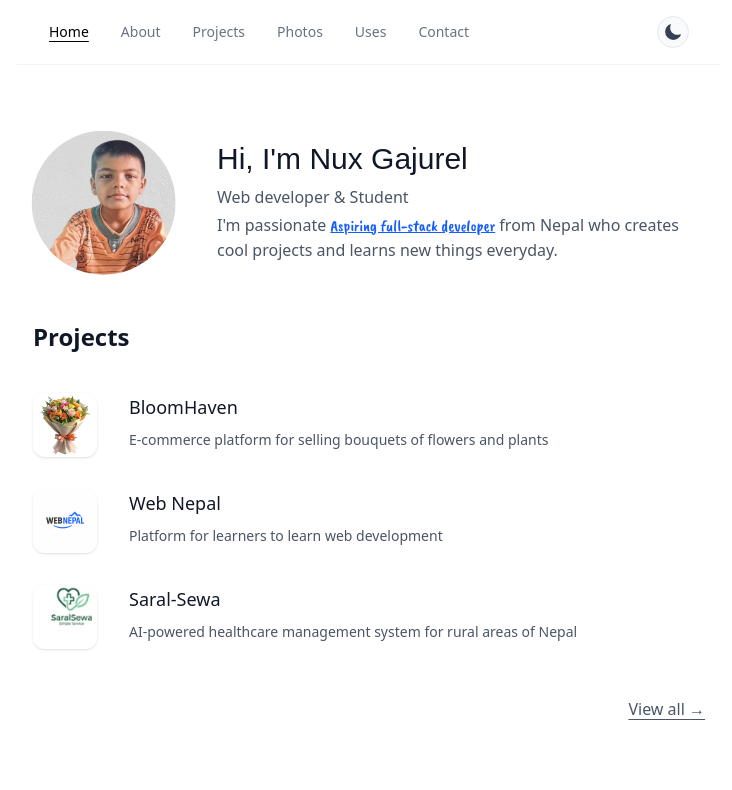
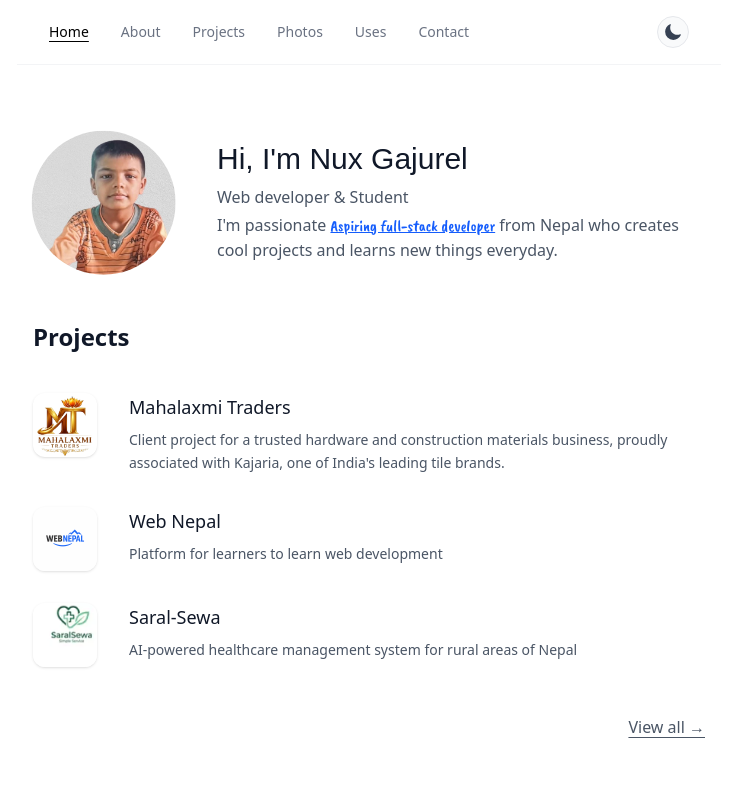
Before and after one commit to NuxGajurel/Portfolio, a Next.js app: page / in a window 1280 px wide. Shown: the top 790 px of the page, without its empty margins (271-1003 px from the left). Built offline with nearby package versions, Linux system fonts and the light colour scheme; a web font is replaced by a local one.

Commit message:
Project update

```diff
--- a/app/page.tsx
+++ b/app/page.tsx
@@ -34,12 +34,12 @@ const photos = [
 
 const projects = [
   {
-    name: "BloomHaven",
-    description:
-      "E-commerce platform for selling bouquets of flowers and plants",
-    icon: "/store1.png",
-    url: "https://bloomhaven.vercel.app/",
+    name: "Mahalaxmi Traders",
+    description: "Client project for a trusted hardware and construction materials business, proudly associated with Kajaria, one of India's leading tile brands.",
+    icon: "/maha.png",
+    url: "https://mahalaxmitraders.com/",
   },
+
   {
     name: "Web Nepal",
     description: "Platform for learners to learn web development",
@@ -127,6 +127,8 @@ export default function Home() {
             </div>
           </div>
         </div> */}
+        {/* Recent client project */}
+
 
         {/* Projects */}
         <div className="mt-12">
@@ -179,11 +181,10 @@ export default function Home() {
                 onMouseEnter={() => setActive("left")}
                 onClick={() => setActive("left")}
                 className={`absolute left-2 sm:left-0 top-8 sm:top-10 p-2 bg-white dark:bg-gray-900 rounded-xl shadow-xl dark:shadow-none border border-transparent dark:border-gray-800 cursor-pointer transition-all duration-500
-                ${
-                  active === "left"
+                ${active === "left"
                     ? "z-30 scale-105"
                     : "z-10 grayscale brightness-75 contrast-75 opacity-60 blur-[1px]"
-                }`}
+                  }`}
               >
                 <div className="relative w-[140px] h-[180px] sm:w-[220px] sm:h-[280px] rounded-lg overflow-hidden">
                   <Image
@@ -201,11 +202,10 @@ export default function Home() {
                 onMouseEnter={() => setActive("right")}
                 onClick={() => setActive("right")}
                 className={`absolute right-2 sm:right-0 top-8 sm:top-10 p-2 bg-white dark:bg-gray-900 rounded-xl shadow-xl dark:shadow-none border border-transparent dark:border-gray-800 cursor-pointer transition-all duration-500
-                ${
-                  active === "right"
+                ${active === "right"
                     ? "z-30 scale-105"
                     : "z-10 grayscale brightness-75 contrast-75 opacity-60 blur-[1px]"
-                }`}
+                  }`}
               >
                 <div className="relative w-[140px] h-[180px] sm:w-[220px] sm:h-[280px] rounded-lg overflow-hidden">
                   <Image
@@ -223,11 +223,10 @@ export default function Home() {
                 onMouseEnter={() => setActive("center")}
                 onClick={() => setActive("center")}
                 className={`relative p-2 bg-white dark:bg-gray-900 rounded-xl shadow-2xl dark:shadow-none border border-transparent dark:border-gray-800 cursor-pointer transition-all duration-500
-                ${
-                  active === "center"
+                ${active === "center"
                     ? "z-30 scale-105"
                     : "z-10 grayscale brightness-75 contrast-75 opacity-60 blur-[1px]"
-                }`}
+                  }`}
               >
                 <div className="relative w-[160px] h-[200px] sm:w-[260px] sm:h-[320px] rounded-lg overflow-hidden">
                   <Image
```
Also changed, not shown: public/maha.png (added).
